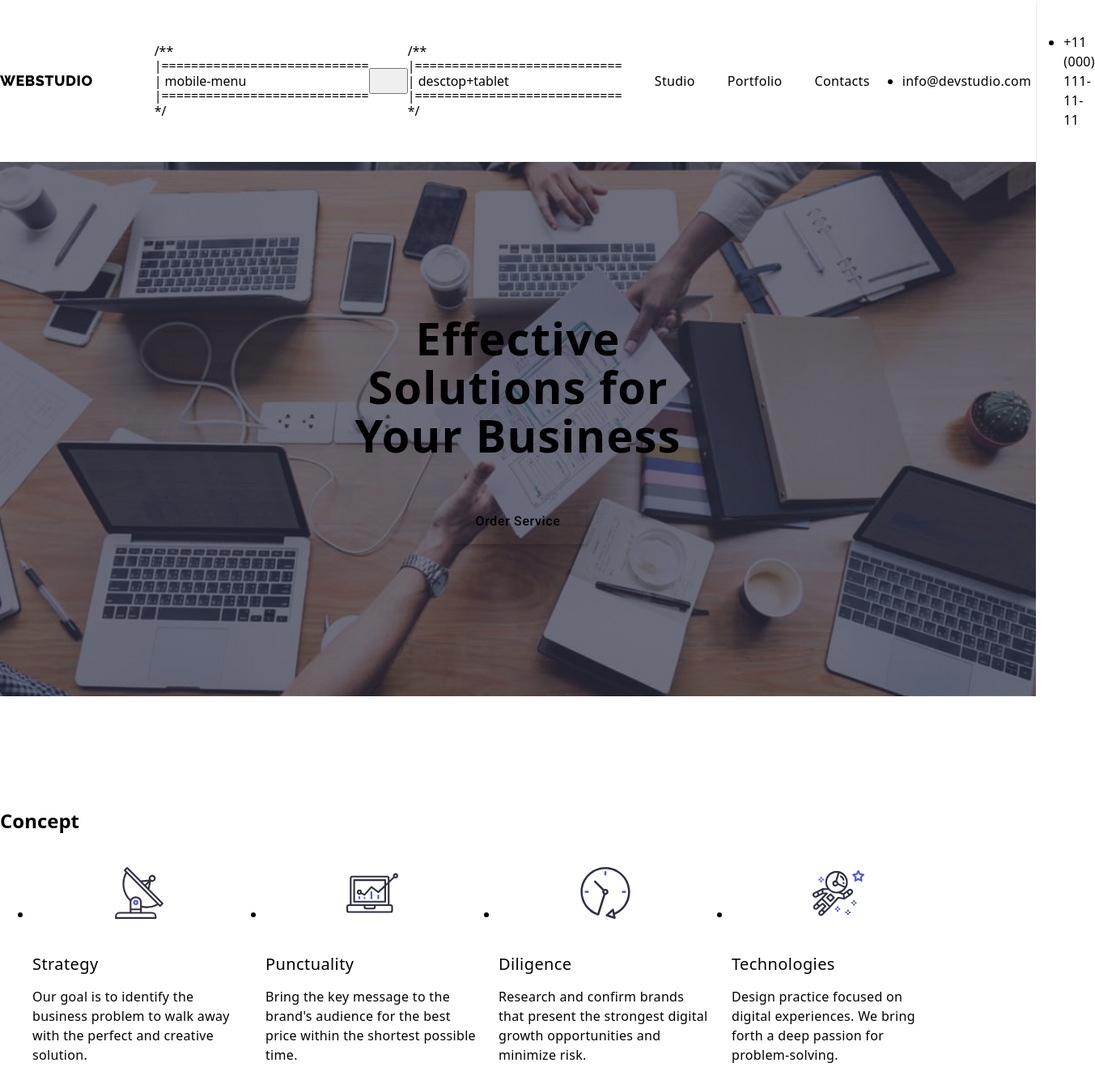
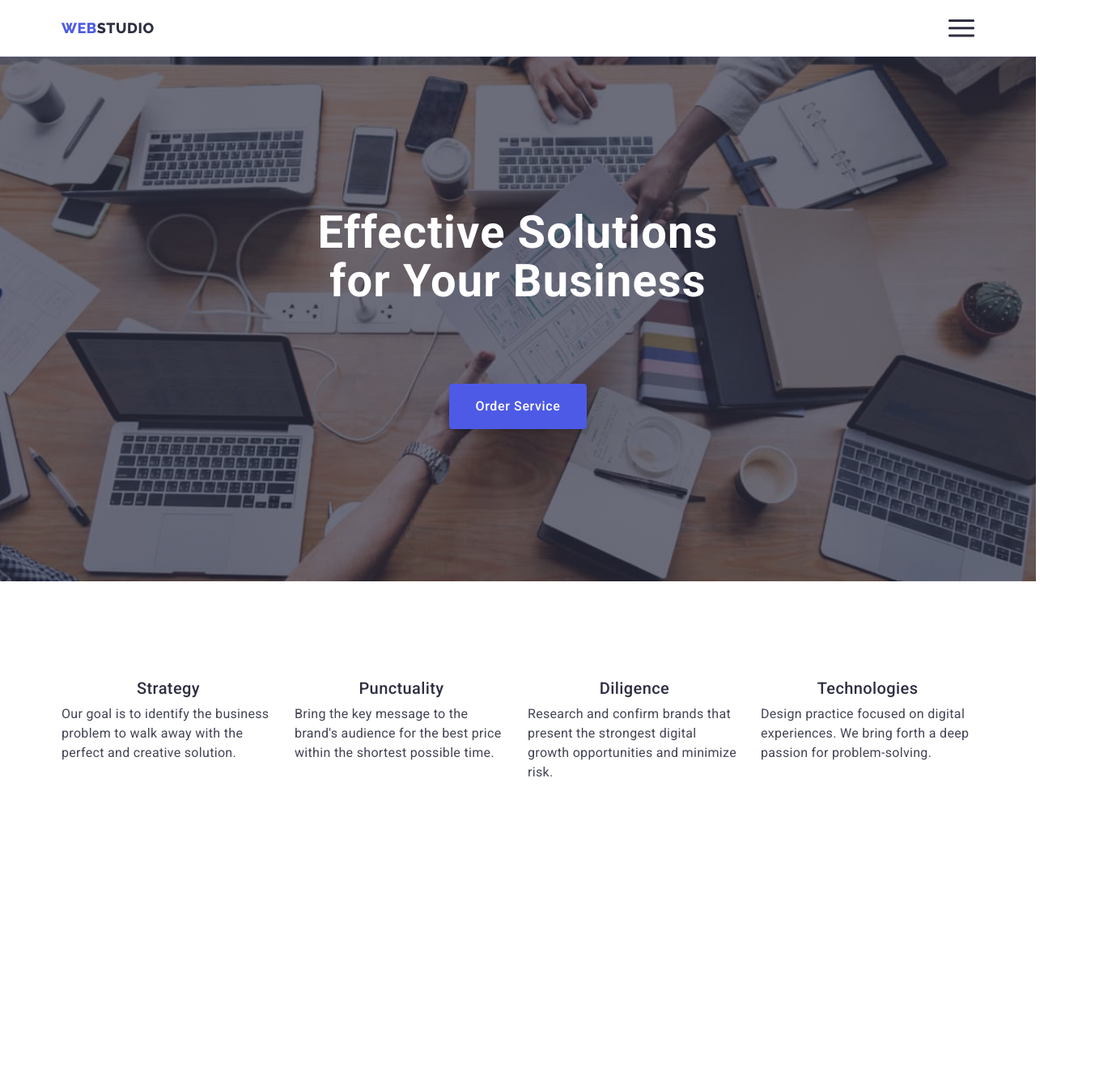
Before and after one commit to Natalie-ingineer/goit-markup-hw-06, a plain HTML site: page index.html in a window 1280 px wide. Shown: the top 1334 px of the page at 81% size, 1353 px wide, since content can reach past the window. After the commit the page ends 1086 px from the top, so only its background shows below. Drawn offline with nearby package versions, Linux system fonts and the light colour scheme.

Commit message:
update-css

```diff
--- a/css/desktop.css
+++ b/css/desktop.css
@@ -4,7 +4,7 @@
   |============================
 */
 
-.header-nav {
+/* .header-nav {
   background: var(--primary-background);
   border-bottom: 1px solid var(--color-button-portfolio);
   box-shadow: 0px 2px 1px rgba(46, 47, 66, 0.08),
@@ -123,7 +123,7 @@
 .contacts-list-link:hover,
 .contacts-list-link:focus {
   color: var(--color-button-nav);
-}
+} */
 
 /**
   |============================
@@ -132,17 +132,8 @@
 */
 
 .hero {
-  max-width: 1440px;
-  background-image: linear-gradient(
-      rgba(46, 47, 66, 0.7),
-      rgba(46, 47, 66, 0.7)
-    ),
-    url(../images/hero-bg.jpg);
   padding: 188px 0;
-  margin: 0 auto;
-  background-position: center;
-  background-repeat: no-repeat;
-  background-size: cover;
+
 }
 
 .button {
@@ -176,14 +167,8 @@
 }
 
 h1 {
-  color: var(--primary-background);
-  text-align: center;
-  font-size: 56px;
-  font-weight: 700;
-  line-height: 1.07;
-  letter-spacing: 0.02em;
-  max-width: 496px;
-  margin: 0 auto;
+  padding-bottom: 48px;
+
 }
 
 /**
@@ -204,39 +189,29 @@ h1 {
 }
 
 .concept {
-  background: var(--primary-background);
-  padding: 120px 0;
+   padding: 120px 0;
 }
 
 .concept-list {
   max-width: 1128px;
-  display: flex;
-  flex-wrap: nowrap;
+  flex-wrap: wrap;
   gap: 24px;
-  align-items: center;
-}
+  align-items: baseline;
+ }
 
 .concept-item {
   flex-basis: calc((100% - 72px) / 4);
 }
 
 .concept-title {
-  color: var(--background-color);
   font-size: 20px;
   font-weight: 500;
   line-height: 1.2;
-  letter-spacing: 0.02em;
-  display: block;
-  margin-bottom: 8px;
 }
 
 .concept-text {
-  color: var(--primary-color-text);
-  font-size: 16px;
-  line-height: 1.5;
-  letter-spacing: 0.02em;
+  font-weight: 400;
   width: 264px;
-  display: block;
 }
 
 /**
--- a/css/style.css
+++ b/css/style.css
@@ -54,10 +54,27 @@ li {
   margin: 0;
 }
 .container {
-  width: 428px;
+  max-width: 428px;
   margin: 0 auto;
   padding: 0 16px;
 }
+
+@media screen and (min-width: 768px) {
+  .container {
+    max-width: 768px;
+    margin: 0 auto;
+    padding: 0 16px;
+  }
+}
+
+@media screen and (min-width: 1158px) {
+  .container {
+    max-width: 1158px;
+    padding-left: 15px;
+    padding-right: 15px;
+  }
+}
+
 .visually-hidden {
   position: absolute;
   width: 1px;
@@ -76,6 +93,23 @@ li {
   | mobile window
   |============================
 */
+
+.mobile-menu-box {
+  display: flex;
+}
+
+.menu-btn {
+  display: block;
+  border: none;
+  background-color: var(--primary-background);
+  padding: 0;
+}
+
+.icon-gamburger {
+  display: block;
+  width: 100%;
+  stroke: var(--background-color);
+}
 
 .menu-container {
   position: fixed;
@@ -112,14 +146,15 @@ li {
 
 .header-nav .container {
   display: flex;
-  flex-direction: row;
   align-items: center;
+  justify-content: space-between;
 }
 
 .navigation {
   display: flex;
   flex-direction: row;
   align-items: center;
+  justify-content: space-between;
 }
 .nav-list {
   gap: 40px;
@@ -139,7 +174,7 @@ li {
   letter-spacing: 0.03em;
   text-transform: uppercase;
   color: var(--color-button);
-  margin-right: 76px;
+  padding: 24px 0;
 }
 .logo-studio {
   color: var(--background-color);
@@ -238,6 +273,7 @@ li {
   background-position: center;
   background-repeat: no-repeat;
   background-size: cover;
+  padding: 112px 0;
 }
 
 @media (min-device-pixel-ratio: 2) and (max-width: 479px),
@@ -314,7 +350,7 @@ li {
   display: block;
   margin-left: auto;
   margin-right: auto;
-  margin-top: 48px;
+
   transition-property: background-color;
   transition-duration: 250ms;
   transition-timing-function: cubic-bezier(0.4, 0, 0.2, 1);
@@ -329,10 +365,54 @@ li {
 h1 {
   color: var(--primary-background);
   text-align: center;
-  font-size: 56px;
+  font-size: 36px;
   font-weight: 700;
-  line-height: 1.07;
+  line-height: 1.11;
   letter-spacing: 0.02em;
-  max-width: 496px;
+  text-transform: capitalize;
+  width: 320px;
+  padding-bottom: 72px;
   margin: 0 auto;
 }
+
+/**
+  |============================
+  |      Concept
+  |============================
+*/
+
+.concept {
+  background: var(--primary-background);
+  padding: 96px 0;
+}
+
+.concept-list {
+  max-width: 428px;
+  display: flex;
+  flex-direction: column;
+  gap: 72px;
+  align-items: center;
+}
+
+.concept-item {
+  max-width: 100%;
+}
+
+.concept-title {
+  color: var(--background-color);
+  font-size: 36px;
+  font-weight: 700;
+  line-height: 1.11;
+  letter-spacing: 0.02em;
+  text-transform: capitalize;
+  margin-bottom: 8px;
+  text-align: center;
+}
+
+.concept-text {
+  color: var(--primary-color-text);
+  font-size: 16px;
+  line-height: 1.5;
+  letter-spacing: 0.02em;
+  font-weight: 500;
+}
--- a/css/tablet.css
+++ b/css/tablet.css
@@ -0,0 +1,34 @@
+/**
+  |============================
+  | Hero
+  |============================
+*/
+
+.hero {
+}
+
+h1 {
+  font-size: 56px;
+  line-height: 1.07;
+  text-transform: none;
+  width: 496px;
+  padding-bottom: 36px;
+}
+
+/**
+  |============================
+  |      Concept
+  |============================
+*/
+
+.concept-list {
+  max-width: 768px;
+  flex-direction: row;
+  flex-wrap: wrap;
+  row-gap: 72px;
+  column-gap: 24px;
+}
+
+.concept-item {
+  flex-basis: calc((100% - 24px) / 2);
+}
--- a/index.html
+++ b/index.html
@@ -17,7 +17,7 @@
       crossorigin="anonymous"
       referrerpolicy="no-referrer"
     />
-    <link rel="stylesheet" href="./css/styles.css" />
+    <link rel="stylesheet" href="./css/style.css" />
     <link
       rel="stylesheet"
       href="./css/tablet.css"
@@ -33,23 +33,19 @@
   <body>
     <header class="header-nav">
       <div class="container">
-        <nav class="navigation">
+        <!-- <nav class="navigation"> -->
           <a href="./index.html" class="link logo"
             >WEB<span class="logo-studio">Studio</span></a
           >
-
-          /** |============================ | mobile-menu
-          |============================ */
-
-          <button
-            class="menu-toggle js-open-menu"
-            aria-expanded="false"
-            aria-controls="mobile-menu"
-          >
-            <svg class="gamburger-btn" width="32" height="22">
-              <use href="./images/icons.svg#icon-gamburger"></use>
-            </svg>
+                    <!--mobile window-->
+          <button type="button" aria-expanded="false"
+          aria-controls="mobile-menu"
+              class="menu-btn js-open-menu">
+              <svg class="icon-gamburger" width="32" height="22">
+               <use href="./images/icons.svg#icon-gamburger"></use>
+              </svg>
           </button>
+          </div>
 
           <div
             class="menu-container js-menu-container is-hidden"
@@ -64,10 +60,8 @@
             </div>
           </div>
 
-          /** |============================ | desctop+tablet
-          |============================ */
 
-          <ul class="nav-list">
+          <!-- <ul class="nav-list">
             <li class="nav-list-item">
               <a href="./index.html" class="nav-link link current">Studio</a>
             </li>
@@ -79,10 +73,10 @@
             <li class="nav-list-item">
               <a href="" class="nav-link link">Contacts</a>
             </li>
-          </ul>
-        </nav>
+          </ul> -->
+        <!-- </nav> -->
 
-        <address class="nav-list-contacts">
+        <!-- <address class="nav-list-contacts">
           <ul class="contacts-list">
             <li class="contacts-list-item">
               <a href="mailto:info@devstudio.com" class="contacts-list-link"
@@ -95,7 +89,7 @@
               >
             </li>
           </ul>
-        </address>
+        </address>  -->
       </div>
     </header>
 
@@ -110,6 +104,8 @@
           </button>
         </div>
       </section>
+
+
       <!--Section 2-->
       <!--Concept-->
       <section class="concept">
@@ -118,11 +114,11 @@
 
           <ul class="concept-list">
             <li class="concept-item">
-              <div class="wraper">
+              <!-- <div class="wraper">
                 <svg width="64" height="64">
                   <use href="./images/icons.svg#icon-antenna"></use>
                 </svg>
-              </div>
+              </div> -->
               <h3 class="concept-title">Strategy</h3>
               <p class="concept-text">
                 Our goal is to identify the business problem to walk away with
@@ -131,11 +127,11 @@
             </li>
 
             <li class="concept-item">
-              <div class="wraper">
+              <!-- <div class="wraper">
                 <svg width="64" height="64">
                   <use href="./images/icons.svg#icon-diagram"></use>
                 </svg>
-              </div>
+              </div> -->
               <h3 class="concept-title">Punctuality</h3>
               <p class="concept-text">
                 Bring the key message to the brand's audience for the best price
@@ -144,11 +140,11 @@
             </li>
 
             <li class="concept-item">
-              <div class="wraper">
+              <!-- <div class="wraper">
                 <svg width="64" height="64">
                   <use href="./images/icons.svg#icon-clock"></use>
                 </svg>
-              </div>
+              </div> -->
               <h3 class="concept-title">Diligence</h3>
               <p class="concept-text">
                 Research and confirm brands that present the strongest digital
@@ -157,11 +153,11 @@
             </li>
 
             <li class="concept-item">
-              <div class="wraper">
+              <!-- <div class="wraper">
                 <svg width="64" height="64">
                   <use href="./images/icons.svg#icon-astronaut"></use>
                 </svg>
-              </div>
+              </div> -->
               <h3 class="concept-title">Technologies</h3>
               <p class="concept-text">
                 Design practice focused on digital experiences. We bring forth a
@@ -171,9 +167,11 @@
           </ul>
         </div>
       </section>
+
+
       <!--Section 3-->
       <!--What are we doing-->
-      <section class="doing">
+      <!-- <section class="doing">
         <div class="container">
           <h2 class="title">What are we doing</h2>
 
@@ -207,10 +205,10 @@
             </li>
           </ul>
         </div>
-      </section>
+      </section> -->
       <!--Section 4-->
       <!--Our team-->
-      <section class="team">
+      <!-- <section class="team">
         <div class="container">
           <h2 class="team-title">Our Team</h2>
           <ul class="team-list">
@@ -459,10 +457,10 @@
             </li>
           </ul>
         </div>
-      </section>
+      </section> -->
       <!--Section 5-->
       <!--Customers-->
-      <section class="customers">
+      <!-- <section class="customers">
         <div class="container">
           <h2 class="customers-title">Customers</h2>
           <ul class="customers-list">
@@ -510,10 +508,10 @@
             </li>
           </ul>
         </div>
-      </section>
+      </section> -->
     </main>
 
-    <footer class="footer">
+    <!-- <footer class="footer">
       <div class="container">
         <div class="footer-box">
           <a href="./index.html" class="link footer-logo-web"
@@ -681,7 +679,7 @@
           <button type="submit" class="send-btn">Send</button>
         </form>
       </div>
-    </div>
+    </div> -->
 
     <script defer src="./js/mobile-menu.js"></script>
     <script src="./js/modal.js"></script>
```
